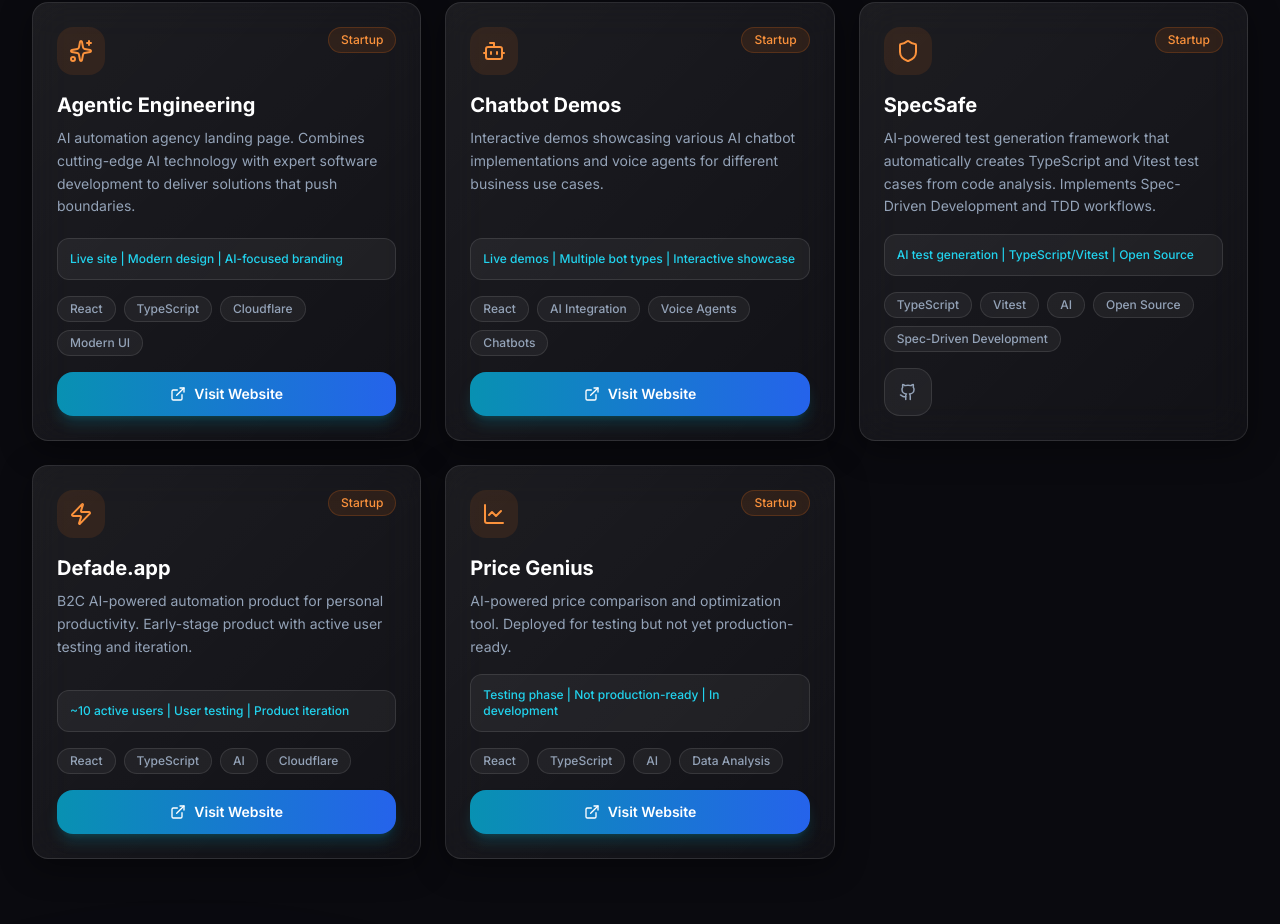
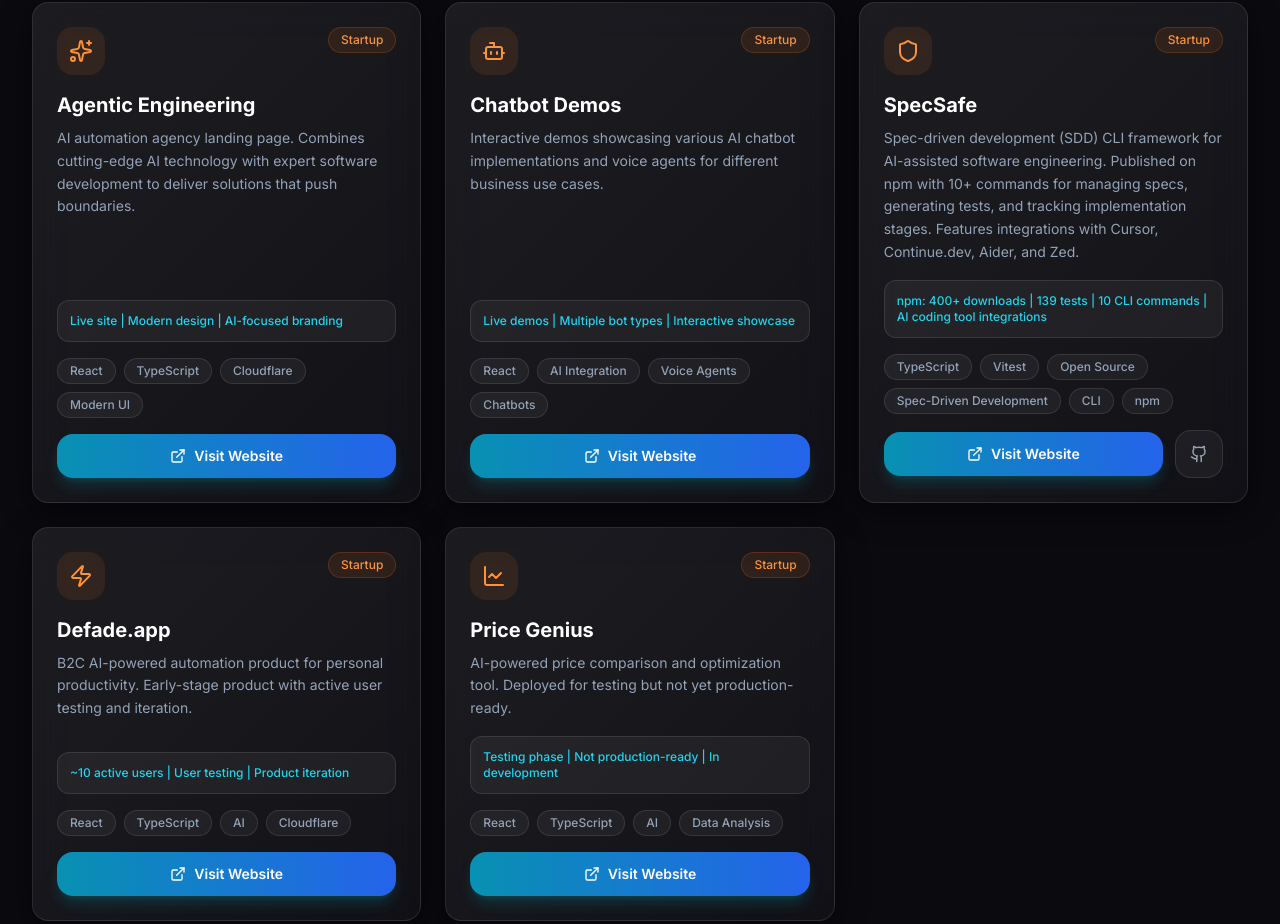
Before and after one commit to luci-efe/portfolio, a React (Vite) app in the folder app/: page / in a window 1280 px wide. Shown: the part 2613-3537 px from the top of the page. Built offline with nearby package versions, Linux system fonts and the light colour scheme.

Commit message:
feat: update SpecSafe with npm package link and enhanced description

```diff
--- a/app/src/sections/Projects.tsx
+++ b/app/src/sections/Projects.tsx
@@ -39,11 +39,12 @@
   },
   {
     title: 'SpecSafe',
-    description: 'AI-powered test generation framework that automatically creates TypeScript and Vitest test cases from code analysis. Implements Spec-Driven Development and TDD workflows.',
-    metrics: 'AI test generation | TypeScript/Vitest | Open Source',
-    tags: ['TypeScript', 'Vitest', 'AI', 'Open Source', 'Spec-Driven Development'],
+    description: 'Spec-driven development (SDD) CLI framework for AI-assisted software engineering. Published on npm with 10+ commands for managing specs, generating tests, and tracking implementation stages. Features integrations with Cursor, Continue.dev, Aider, and Zed.',
+    metrics: 'npm: 400+ downloads | 139 tests | 10 CLI commands | AI coding tool integrations',
+    tags: ['TypeScript', 'Vitest', 'Open Source', 'Spec-Driven Development', 'CLI', 'npm'],
     category: 'startup',
     icon: Shield,
+    link: 'https://www.npmjs.com/package/@specsafe/cli',
     github: 'https://github.com/Agentic-Engineering-Agency/specsafe',
   },
   {
```
